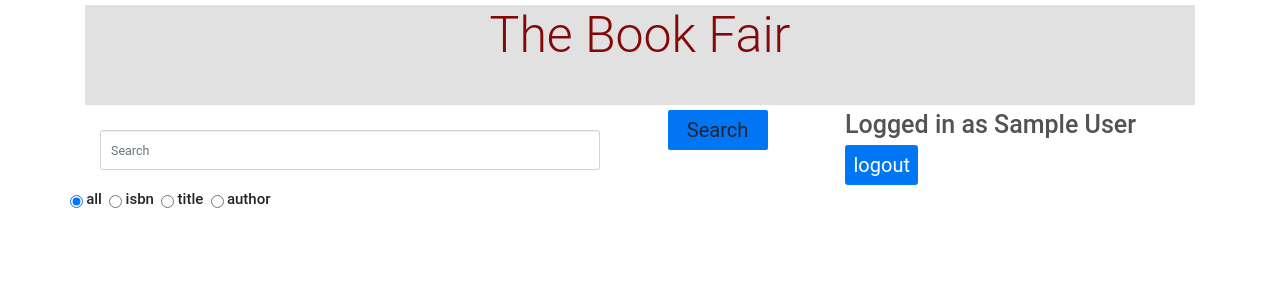
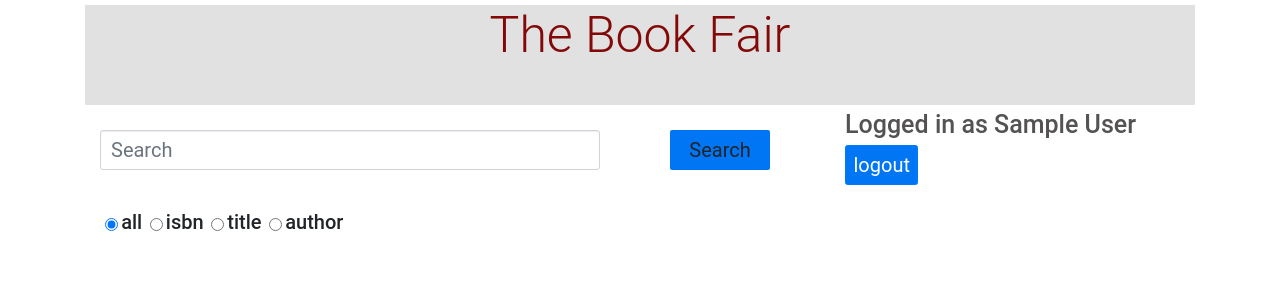
Before and after one commit to saarikabhasi/CS50-project1, a Flask app: page / in a window 1280 px wide. Shown: the top 300 px of the page. Run offline with Flask 2, Linux system fonts and the light colour scheme; the visitor is signed in with stand-in values (Sample User, id 1); some libraries are stand-ins or nearby versions.

Commit message:
UI styling changes

```diff
--- a/static/css/main.css
+++ b/static/css/main.css
@@ -93,15 +93,7 @@
     background: green;
 
 }
-.searchbar input{
-height: 40px;
-width:  500px;
-margin-top: 20px;
-margin-bottom: 20px;
-margin-right: 20px;
 
-
-}
 .searchbar button{
     height: 40px;
     width:100px;
@@ -113,7 +105,7 @@
 .search{
     text-align: left;
     display: grid;
-    margin-left: 70px;
+    margin-left: 100px;
 }
 
 /* register */
@@ -174,7 +201,27 @@
     font-size: 50px;
     font-weight:300;
 }
-/*
-.searchbar{
-    margin-top: 10px;
-} */
+.searchbar input{
+    height: 40px;
+    width:  500px;
+    margin-top: 20px;
+    margin-bottom: 0px;
+    margin-right: 20px;
+    font-size: 20px;
+}
+.searchbar .col-lg-3{
+    top:-60px;
+    margin-top: 20px;
+    margin-left: 550px;
+}
+ .row  .searchoption{
+    margin-top: -20px;
+    margin-left: 20px;
+}
+.searchoption h4 {
+font-size: 20px;
+}
+div#account {
+
+    display: inline-block;
+}
```
Also changed, not shown: other parts of static/css/main.css (+43 -8 lines).
